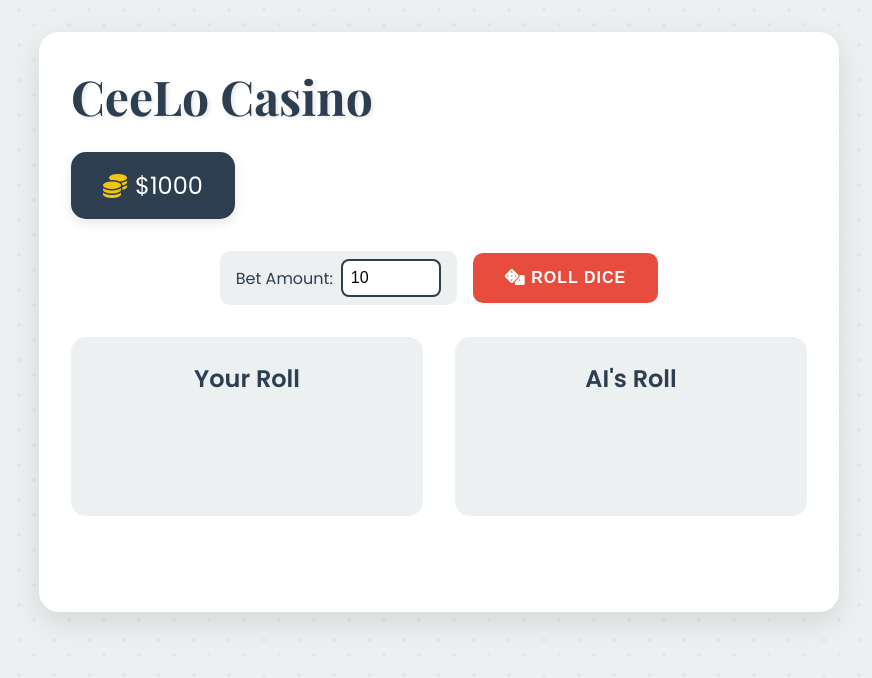
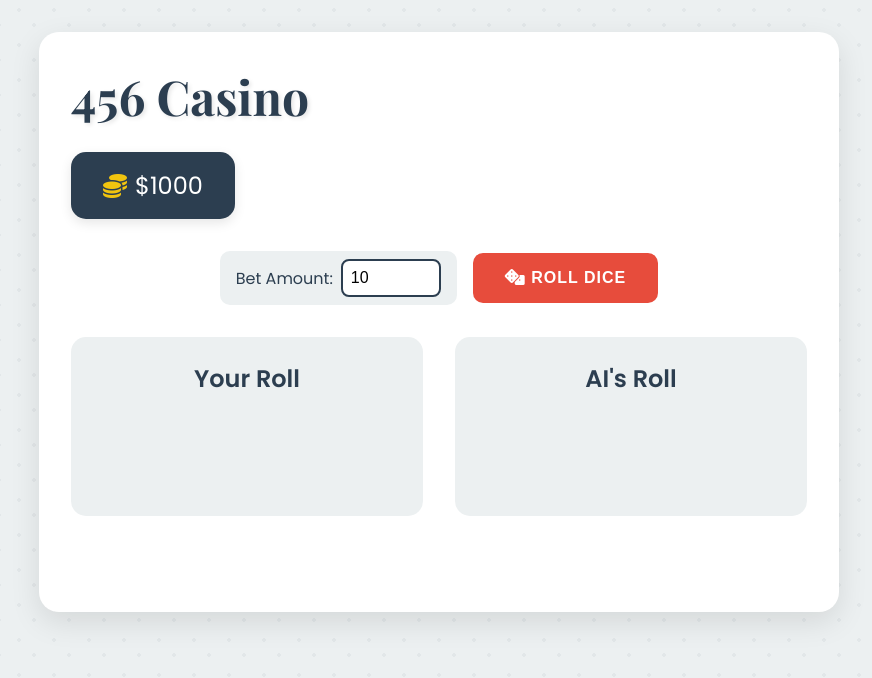
Before and after one commit to r0stin/456, a plain HTML site: page index.html in a window 1280 px wide. Shown: the whole page, without its empty margins (201-1073 px from the left). Drawn offline with nearby package versions, Linux system fonts and the light colour scheme.

Commit message:
Update index.html

```diff
--- a/index.html
+++ b/index.html
@@ -236,7 +236,7 @@
 </head>
 <body>
   <div class="container">
-    <h1>CeeLo Casino</h1>
+    <h1>456 Casino</h1>
 
     <div class="money-display">
       <i class="fas fa-coins"></i>
```
